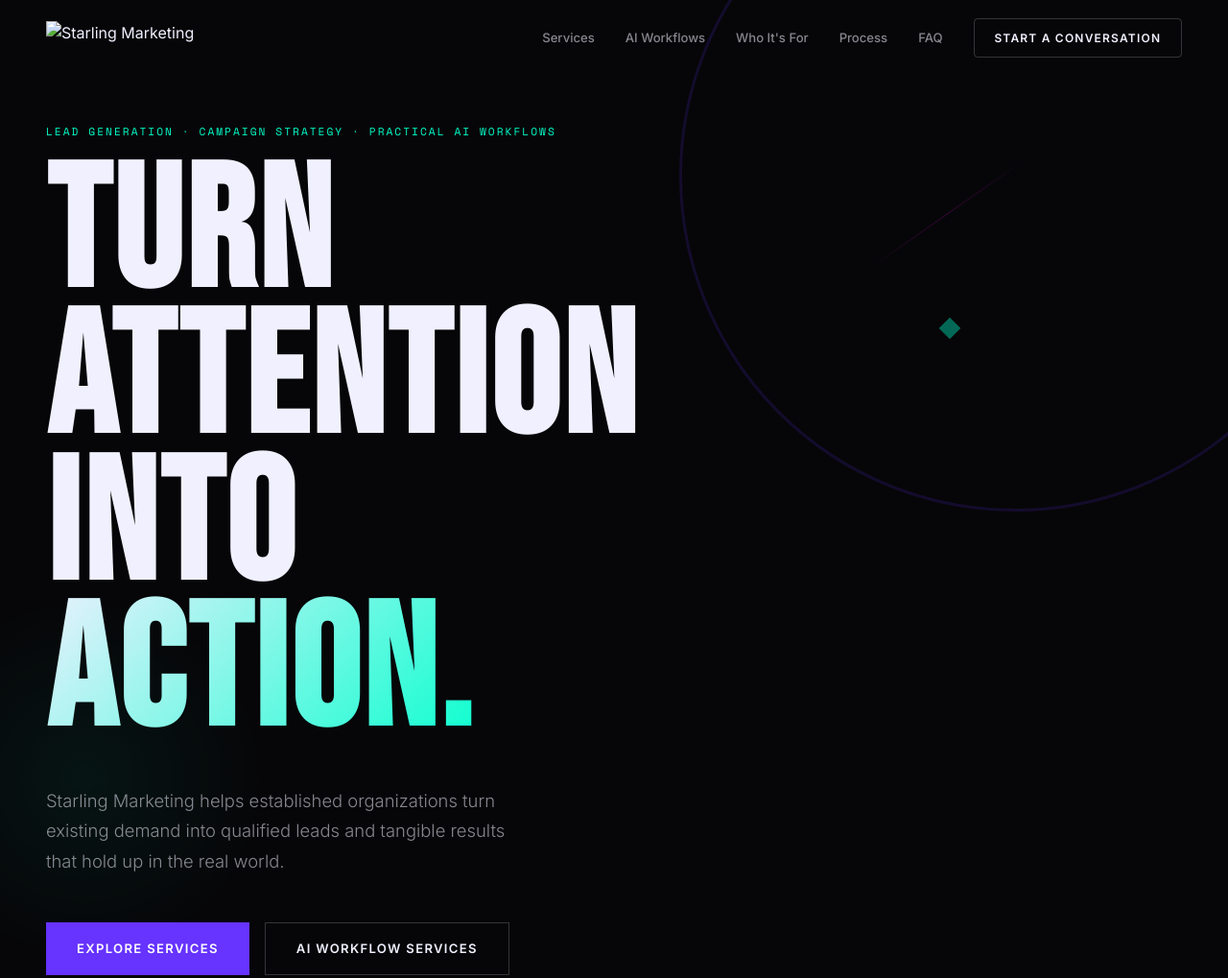
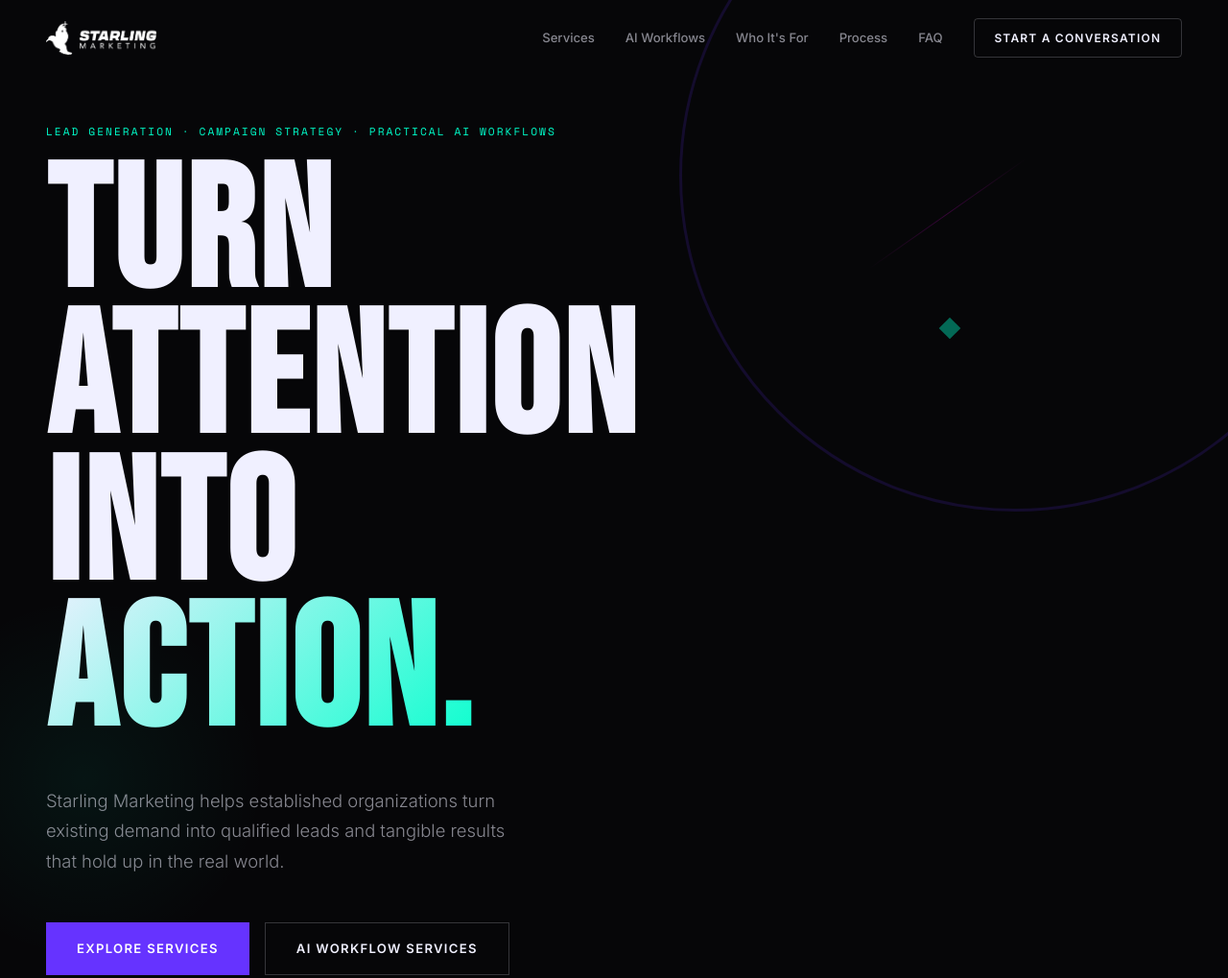
Before and after one commit to starlingmarketingsolutions/starlingmarketingsolutions.github.io, a plain HTML site: page index.html in a window 1280 px wide. Shown: the top 1019 px of the page at 96% size. Drawn offline with nearby package versions, Linux system fonts and the light colour scheme.

Commit message:
Update index.html
Logo Troubleshoot

```diff
--- a/index.html
+++ b/index.html
@@ -1000,7 +1000,7 @@ ul { list-style: none; }
   <div class="wrap">
     <a href="#top" class="nav-brand" aria-label="Starling Marketing home">
       <img
-        src="assets/starling-logo-horizontal-white-cropped.png"
+        src="assets/Starling_Logo_Horizontal_White.png"
         alt="Starling Marketing"
         class="brand-logo brand-logo--nav"
       >
@@ -1368,7 +1368,7 @@ ul { list-style: none; }
     <div style="display:flex;align-items:center;gap:2rem;">
       <span class="footer-brand">
         <img
-          src="assets/starling-logo-horizontal-white-cropped.png"
+          src="assets/Starling_Logo_Horizontal_White.png"
           alt="Starling Marketing"
           class="brand-logo brand-logo--footer"
         >
```
